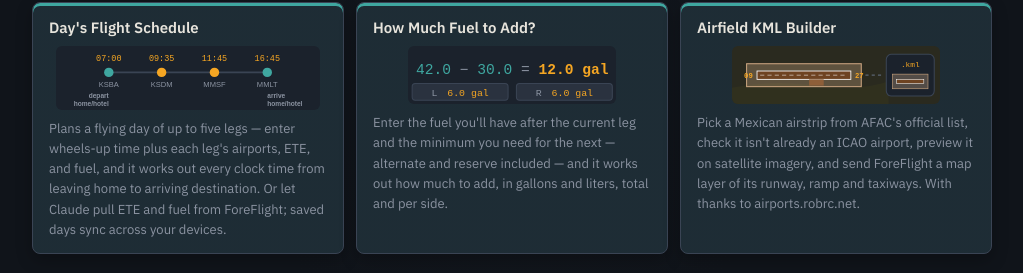
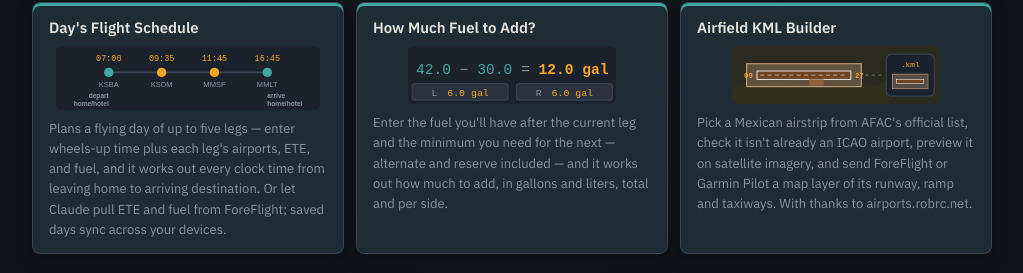
Before and after one commit to waynemccwamware-byte/geezer-geek-pilot-control-panel, a plain HTML site: page site/index.html in a window 1280 px wide. Shown: the part 1304-1577 px from the top of the page, without its empty margins (128-1151 px from the left). Drawn offline with Linux system fonts and the light colour scheme; no server answers.

Commit message:
Control Panel: Airfield KML Builder card mentions Garmin Pilot
Co-Authored-By: Claude Opus 5.5 <noreply@anthropic.com>
Claude-Session: https://claude.ai/code/session_014tDpGvN8ZhxfkoNhyAdjE3

```diff
--- a/site/index.html
+++ b/site/index.html
@@ -710,7 +710,7 @@
               <rect x="154" y="27" width="34" height="14" fill="#caa47f" fill-opacity="0.32" stroke="#caa47f" stroke-width="0.6"/>
               <rect x="158" y="32" width="26" height="4" fill="#6e4321" stroke="#ffffff" stroke-width="0.5"/>
             </svg>
-            <p class="app-desc">Pick a Mexican airstrip from AFAC's official list, check it isn't already an ICAO airport, preview it on satellite imagery, and send ForeFlight a map layer of its runway, ramp and taxiways. With thanks to airports.robrc.net.</p>
+            <p class="app-desc">Pick a Mexican airstrip from AFAC's official list, check it isn't already an ICAO airport, preview it on satellite imagery, and send ForeFlight or Garmin Pilot a map layer of its runway, ramp and taxiways. With thanks to airports.robrc.net.</p>
           </a>
           </div>
       </section>
```
